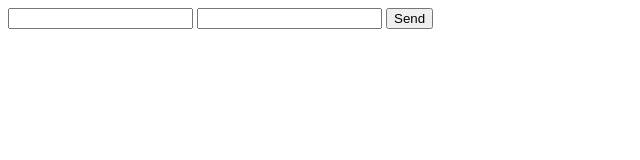
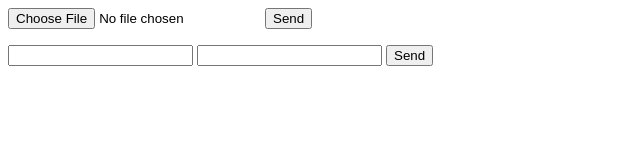
Before and after one commit to agr97/RabbitMq-Project-1, a website: page index.html in a window 1280 px wide. Shown: the whole page, without its empty margins (0-640 px from the left). Drawn offline with Linux system fonts and the light colour scheme.

Commit message:
added file upload capabilities

```diff
--- a/index.html
+++ b/index.html
@@ -1,5 +1,9 @@
 <html>
     <body>
+        <form action="/upload" method="POST" enctype="multipart/form-data">
+            <input type="file" id="form" name="form"/>
+            <input type="submit" value="Send" />
+        </form>
         <form action="/" method="post">
                 <input type="text" id="text" name="text"/>
                 <input type="text" id="queueName" name="text"/>
--- a/package.json
+++ b/package.json
@@ -11,7 +11,9 @@
   "dependencies": {
     "amqplib": "^0.5.1",
     "body-parser": "^1.18.2",
-    "express": "^4.16.2"
+    "express": "^4.16.2",
+    "express-fileupload": "^0.3.0",
+    "multer": "^1.3.0"
   },
   "devDependencies": {
     "eslint-config-airbnb-base": "^12.1.0",
```
Also changed, not shown: index.js (+8 -4 lines), 1 other file.
